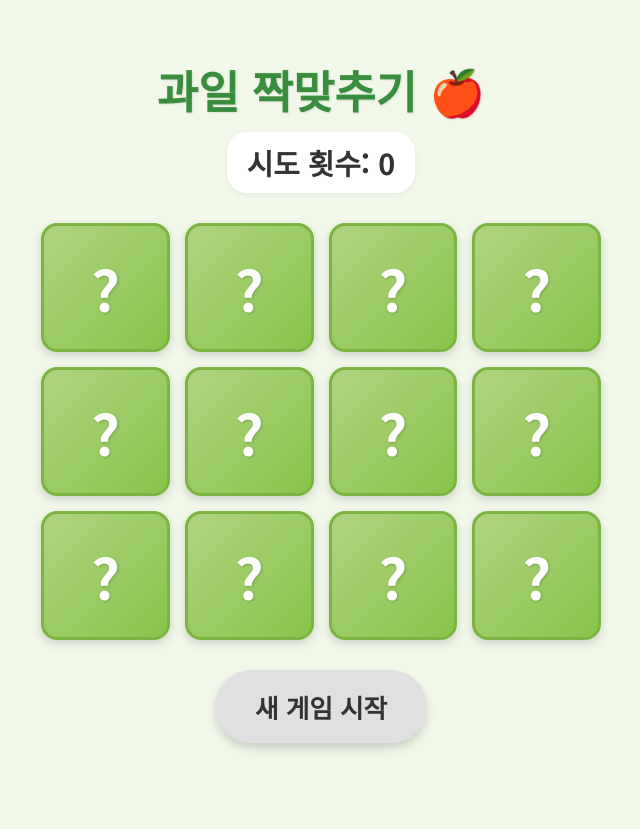
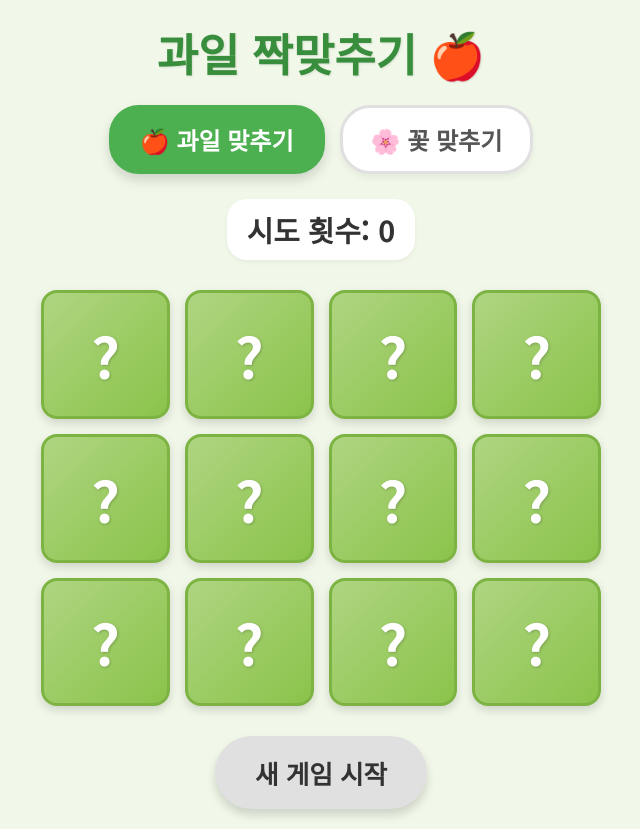
Before and after one commit to hawori07-hash/senior-puzzl, a plain HTML site: page index.html in a window 1280 px wide. Shown: the whole page, without its empty margins (319-959 px from the left). Before the commit the page ends 800 px from the top, so only its background shows below. Drawn offline with Linux system fonts and the light colour scheme.

Commit message:
Add Flower Matching Game mode with dynamic themes

```diff
--- a/index.css
+++ b/index.css
@@ -1,11 +1,26 @@
 @import url('https://fonts.googleapis.com/css2?family=Noto+Sans+KR:wght@400;700&display=swap');
 
 :root {
+    /* 과일 테마 (기본) */
     --primary-color: #4CAF50;
     --primary-dark: #388E3C;
     --bg-color: #F1F8E9;
     --card-bg: #FFFFFF;
     --card-back: #8BC34A;
+    --card-back-gradient: linear-gradient(135deg, #aed581 0%, #8bc34a 100%);
+    --card-border: #7cb342;
+    --text-color: #333333;
+}
+
+body[data-theme="flower"] {
+    /* 꽃 테마 */
+    --primary-color: #E91E63;
+    --primary-dark: #C2185B;
+    --bg-color: #FDF2F4;
+    --card-bg: #FFFFFF;
+    --card-back: #F48FB1;
+    --card-back-gradient: linear-gradient(135deg, #f8bbd0 0%, #f48fb1 100%);
+    --card-border: #ec407a;
     --text-color: #333333;
 }
 
@@ -24,6 +39,7 @@ body {
     align-items: center;
     min-height: 100vh;
     touch-action: manipulation; /* 시니어 터치 오작동 방지 */
+    transition: background-color 0.5s ease, color 0.5s ease;
 }
 
 .container {
@@ -42,6 +58,7 @@ h1 {
     color: var(--primary-dark);
     margin-bottom: 10px;
     text-shadow: 1px 1px 2px rgba(0,0,0,0.1);
+    transition: color 0.5s ease;
 }
 
 .stats {
@@ -98,8 +115,9 @@ h1 {
 
 .card-front {
     background-color: var(--card-back);
-    background-image: linear-gradient(135deg, #aed581 0%, #8bc34a 100%);
-    border-color: #7cb342;
+    background-image: var(--card-back-gradient);
+    border-color: var(--card-border);
+    transition: background-color 0.5s ease, border-color 0.5s ease, background-image 0.5s ease;
 }
 
 /* 물음표 아이콘 대신 예쁜 패턴이나 기호를 추가할 수 있음 */
@@ -220,3 +238,37 @@ h1 {
         font-size: 2.2rem;
     }
 }
+
+/* Game Selector Tabs */
+.game-selector {
+    display: flex;
+    justify-content: center;
+    gap: 15px;
+    margin: 20px 0 25px 0;
+}
+
+.selector-btn {
+    background-color: #FFFFFF;
+    color: #555555;
+    border: 3px solid #E0E0E0;
+    padding: 14px 28px;
+    font-size: 1.5rem;
+    font-weight: bold;
+    border-radius: 30px;
+    cursor: pointer;
+    box-shadow: 0 4px 6px rgba(0,0,0,0.05);
+    transition: all 0.3s cubic-bezier(0.4, 0, 0.2, 1);
+    font-family: inherit;
+}
+
+.selector-btn:hover {
+    transform: translateY(-2px);
+    box-shadow: 0 6px 12px rgba(0,0,0,0.1);
+}
+
+.selector-btn.active {
+    background-color: var(--primary-color);
+    color: #FFFFFF;
+    border-color: var(--primary-color);
+    box-shadow: 0 6px 12px rgba(0,0,0,0.15);
+}
--- a/index.html
+++ b/index.html
@@ -10,7 +10,11 @@
 <body>
     <div class="container">
         <header>
-            <h1>과일 짝맞추기 🍎</h1>
+            <h1 id="game-title">과일 짝맞추기 🍎</h1>
+            <div class="game-selector">
+                <button id="fruit-mode-btn" class="selector-btn active">🍎 과일 맞추기</button>
+                <button id="flower-mode-btn" class="selector-btn">🌸 꽃 맞추기</button>
+            </div>
             <div class="stats">
                 시도 횟수: <span id="moves">0</span>
             </div>
@@ -29,7 +33,7 @@
     <div id="success-modal" class="modal hidden">
         <div class="modal-content">
             <h2>축하합니다! 🎉</h2>
-            <p>모든 과일의 짝을 찾으셨어요.</p>
+            <p id="success-message">모든 과일의 짝을 찾으셨어요.</p>
             <p>총 시도 횟수: <span id="final-moves"></span>번</p>
             <button id="modal-restart-btn" class="btn primary-btn">한 번 더 하기</button>
         </div>
--- a/script.js
+++ b/script.js
@@ -6,9 +6,28 @@ document.addEventListener('DOMContentLoaded', () => {
     const modal = document.getElementById('success-modal');
     const finalMovesElement = document.getElementById('final-moves');
 
-    // 시니어에게 친숙하고 구분하기 쉬운 과일 이모지 (6종류, 총 12장)
-    const emojis = ['🍎', '🍌', '🍇', '🍉', '🍓', '🍊'];
+    const gameTitle = document.getElementById('game-title');
+    const successMessage = document.getElementById('success-message');
+    const fruitModeBtn = document.getElementById('fruit-mode-btn');
+    const flowerModeBtn = document.getElementById('flower-mode-btn');
 
+    // 게임 모드 설정 (시니어분들이 식별하기 쉽고 화사한 이모지 모음)
+    const modes = {
+        fruit: {
+            title: '과일 짝맞추기 🍎',
+            emojis: ['🍎', '🍌', '🍇', '🍉', '🍓', '🍊'],
+            successText: '모든 과일의 짝을 찾으셨어요.',
+            theme: 'fruit'
+        },
+        flower: {
+            title: '꽃 짝맞추기 🌸',
+            emojis: ['🌸', '🌹', '🌻', '🌺', '🌷', '🌼'],
+            successText: '모든 꽃의 짝을 찾으셨어요.',
+            theme: 'flower'
+        }
+    };
+
+    let currentMode = 'fruit';
     let cards = [];
     let hasFlippedCard = false;
     let lockBoard = false;
@@ -26,6 +45,21 @@ document.addEventListener('DOMContentLoaded', () => {
         matchedPairs = 0;
         movesElement.textContent = moves;
 
+        // Update DOM for active mode
+        const modeInfo = modes[currentMode];
+        gameTitle.textContent = modeInfo.title;
+        successMessage.textContent = modeInfo.successText;
+        document.body.setAttribute('data-theme', modeInfo.theme);
+
+        // Update active selector button state
+        if (currentMode === 'fruit') {
+            fruitModeBtn.classList.add('active');
+            flowerModeBtn.classList.remove('active');
+        } else {
+            flowerModeBtn.classList.add('active');
+            fruitModeBtn.classList.remove('active');
+        }
+
         // Hide modal
         modal.classList.add('hidden');
 
@@ -33,7 +67,8 @@ document.addEventListener('DOMContentLoaded', () => {
         gameBoard.innerHTML = '';
 
         // Create and shuffle deck
-        const deck = [...emojis, ...emojis];
+        const emojisList = modeInfo.emojis;
+        const deck = [...emojisList, ...emojisList];
         shuffleArray(deck);
 
         // Render cards
@@ -116,7 +151,7 @@ document.addEventListener('DOMContentLoaded', () => {
         matchedPairs++;
 
         // 모든 짝을 맞췄을 때
-        if (matchedPairs === emojis.length) {
+        if (matchedPairs === modes[currentMode].emojis.length) {
             setTimeout(showSuccessModal, 800); // 애니메이션 볼 시간 제공
         }
 
@@ -148,6 +183,18 @@ document.addEventListener('DOMContentLoaded', () => {
     restartBtn.addEventListener('click', initGame);
     modalRestartBtn.addEventListener('click', initGame);
 
+    fruitModeBtn.addEventListener('click', () => {
+        if (currentMode === 'fruit') return;
+        currentMode = 'fruit';
+        initGame();
+    });
+
+    flowerModeBtn.addEventListener('click', () => {
+        if (currentMode === 'flower') return;
+        currentMode = 'flower';
+        initGame();
+    });
+
     // Initialize game on load
     initGame();
 });
```
